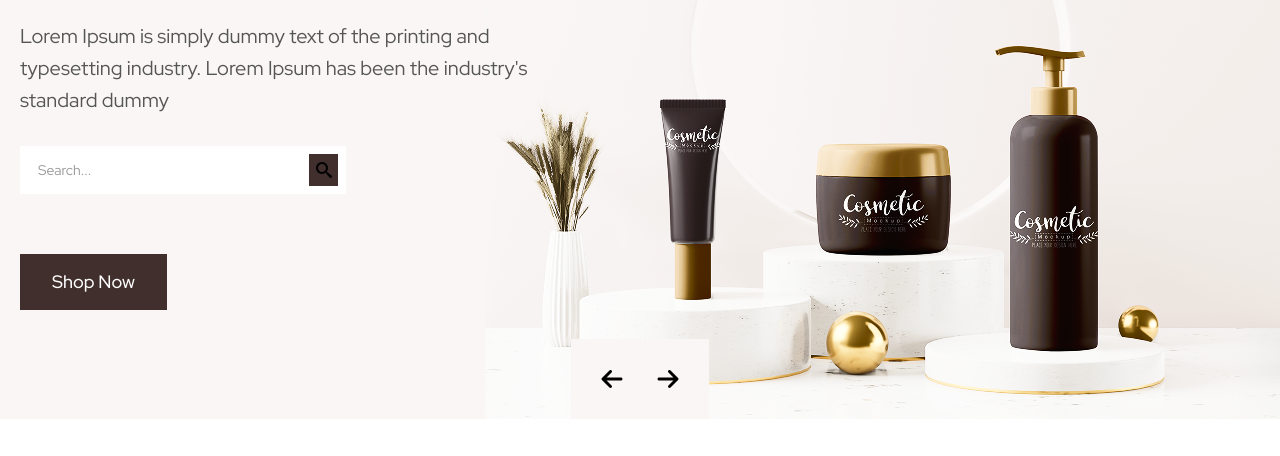
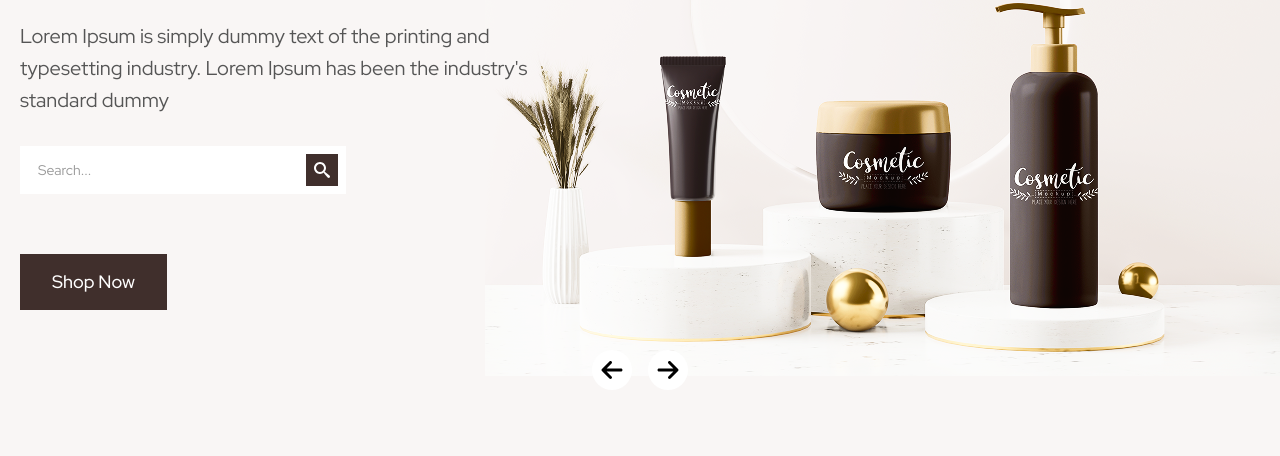
Before and after one commit to eduard787/dudeshape, a plain HTML site: page index.html in a window 1280 px wide. Shown: the part 328-784 px from the top of the page. Drawn offline with nearby package versions, Linux system fonts and the light colour scheme.

Commit message:
Fix search icon fill and hero styles

```diff
--- a/styles/styles.css
+++ b/styles/styles.css
@@ -4,6 +4,8 @@
   --text-gray-color: #555555;
   --hero-bg-color: #f9f6f5;
   --white-color: #ffffff;
+  --black-color: #000000;
+  --placeholder-color: #999999;
 }
 
 h1,
@@ -100,16 +102,17 @@ nav a {
   background-color: var(--hero-bg-color);
   background-image: url('../images/background.png');
   background-repeat: no-repeat;
-  background-position: right bottom;
+  background-position: right center;
 }
 
 .hero .container {
   padding-top: 40px;
+  padding-bottom: 80px;
 }
 
 .hero h1 {
   width: 621px;
-  color: #000000;
+  color: var(--black-color);
   font-weight: 500;
   font-size: 56px;
   line-height: 1.25;
@@ -146,12 +149,13 @@ nav a {
 }
 
 .hero form input::placeholder {
-  color: #999999;
+  color: var(--placeholder-color);
 }
 
 .hero form button {
   width: 32px;
   height: 32px;
+  flex-shrink: 0;
   background-color: var(--accent-bg-color);
   border: none;
   padding: 0;
@@ -164,6 +168,7 @@ nav a {
 .hero form button svg {
   width: 16px;
   height: 16px;
+  fill: var(--white-color);
 }
 
 .hero a {
@@ -174,25 +179,22 @@ nav a {
   font-size: 18px;
   line-height: calc(24 / 18);
   padding: 16px 32px;
-  margin-bottom: 29px;
 }
 
 .hero ul {
-  width: 138px;
-  height: 80px;
-  background-color: var(--hero-bg-color);
   display: flex;
   justify-content: center;
   align-items: center;
   gap: 16px;
-  margin: 0 auto;
+  margin-top: 40px;
 }
 
 .hero ul button {
   width: 40px;
   height: 40px;
-  background-color: transparent;
+  background-color: var(--white-color);
   border: none;
+  border-radius: 50%;
   padding: 0;
   display: flex;
   justify-content: center;
```
